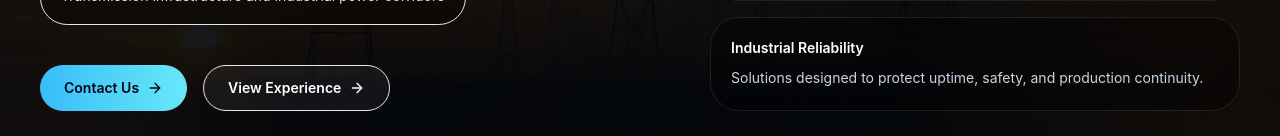
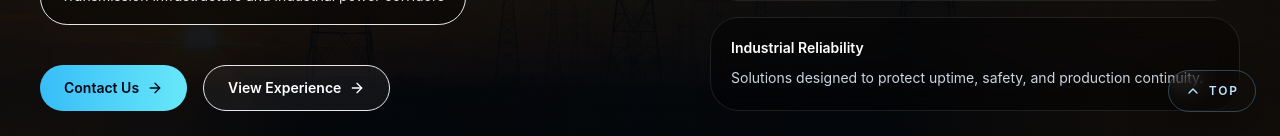
Before and after one commit to zamoranodizaPi/siezasaSite, a React (Vite) app in the folder corporationweb/: page / in a window 1280 px wide. Shown: the part 664-800 px from the top of the page. Built offline with nearby package versions, Linux system fonts and the light colour scheme.

Commit message:
Improve home and map navigation

```diff
--- a/corporationweb/src/App.jsx
+++ b/corporationweb/src/App.jsx
@@ -5,6 +5,7 @@ import {
   BadgeCheck,
   Bolt,
   Cable,
+  ChevronUp,
   Factory,
   Gauge,
   HardHat,
@@ -380,6 +381,8 @@ const sectorImages = [
 ];
 const footerIcons = [TowerControl, Factory, Sparkles];
 const aboutIcons = [BadgeCheck, HardHat, ShieldCheck];
+const mapsUrl =
+  "https://www.google.com/maps?q=Blv.%20Enrique%20Carrola%20Antuna%201542%2C%20Col.%2020%20de%20Noviembre%20II%2C%20Durango%20C.P.%2034234&output=embed";
 
 export default function App() {
   const [language, setLanguage] = useState("en");
@@ -461,7 +464,7 @@ export default function App() {
       <header className="fixed top-0 z-50 w-full border-b border-white/10 bg-[#04070b]/72 backdrop-blur-xl">
         <div className="mx-auto max-w-[92rem] px-6 py-4 lg:px-8 xl:px-10">
           <div className="flex flex-wrap items-center justify-between gap-4">
-            <div className="flex items-center gap-4">
+            <a href={galleryOnly ? "/" : "#hero"} className="flex items-center gap-4">
               <img
                 src="/branding/logo_dark.png"
                 alt="SIEZA"
@@ -471,7 +474,7 @@ export default function App() {
                 <p className="text-[11px] uppercase tracking-[0.32em] text-slate-400">{t.brandTag}</p>
                 <div className="mt-1 text-lg font-semibold tracking-[0.24em] text-white">SIEZA</div>
               </div>
-            </div>
+            </a>
 
             {!galleryOnly && (
               <nav className="hidden items-center gap-8 md:flex">
@@ -862,7 +865,14 @@ export default function App() {
                 </p>
                 <p className="flex items-start gap-3">
                   <MapPin className="mt-0.5 h-4 w-4 text-sky-300" />
-                  Blv. Enrique Carrola Antuna 1542, Col. 20 de Noviembre II, Durango C.P. 34234
+                  <a
+                    href={mapsUrl}
+                    target="_blank"
+                    rel="noreferrer"
+                    className="transition hover:text-white"
+                  >
+                    Blv. Enrique Carrola Antuna 1542, Col. 20 de Noviembre II, Durango C.P. 34234
+                  </a>
                 </p>
                 <p className="flex items-start gap-3">
                   <ArrowRight className="mt-0.5 h-4 w-4 text-sky-300" />
@@ -895,6 +905,16 @@ export default function App() {
           </div>
         </div>
       </footer>
+
+      {!galleryOnly && (
+        <a
+          href="#hero"
+          className="fixed bottom-6 right-6 z-50 inline-flex items-center gap-2 rounded-full border border-sky-300/30 bg-[#071019]/88 px-4 py-3 text-xs font-semibold uppercase tracking-[0.16em] text-sky-200 shadow-[0_14px_40px_rgba(0,0,0,0.35)] backdrop-blur-md transition hover:bg-sky-400/16"
+        >
+          <ChevronUp className="h-4 w-4" />
+          Top
+        </a>
+      )}
       </div>
     </div>
   );
```
